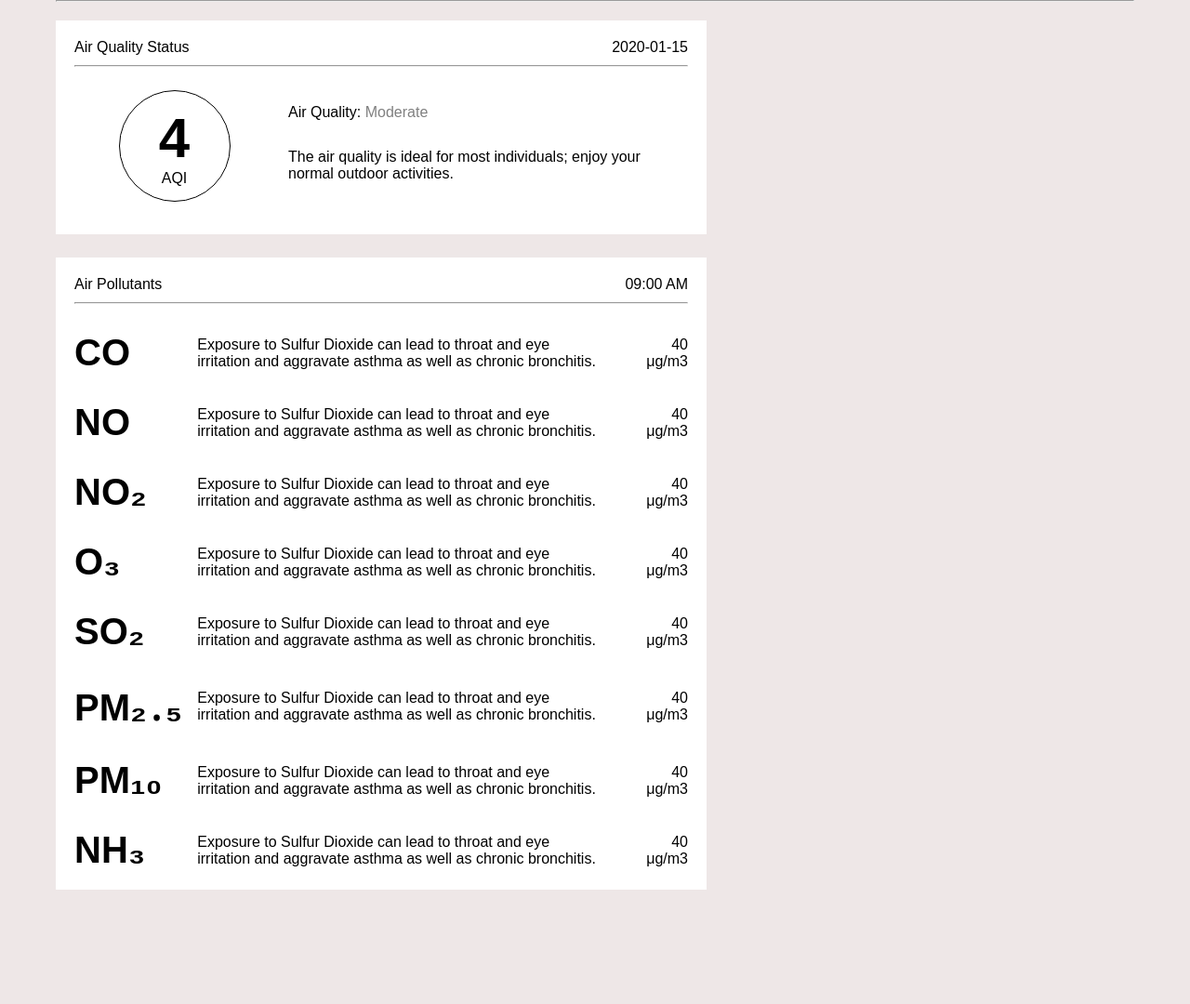
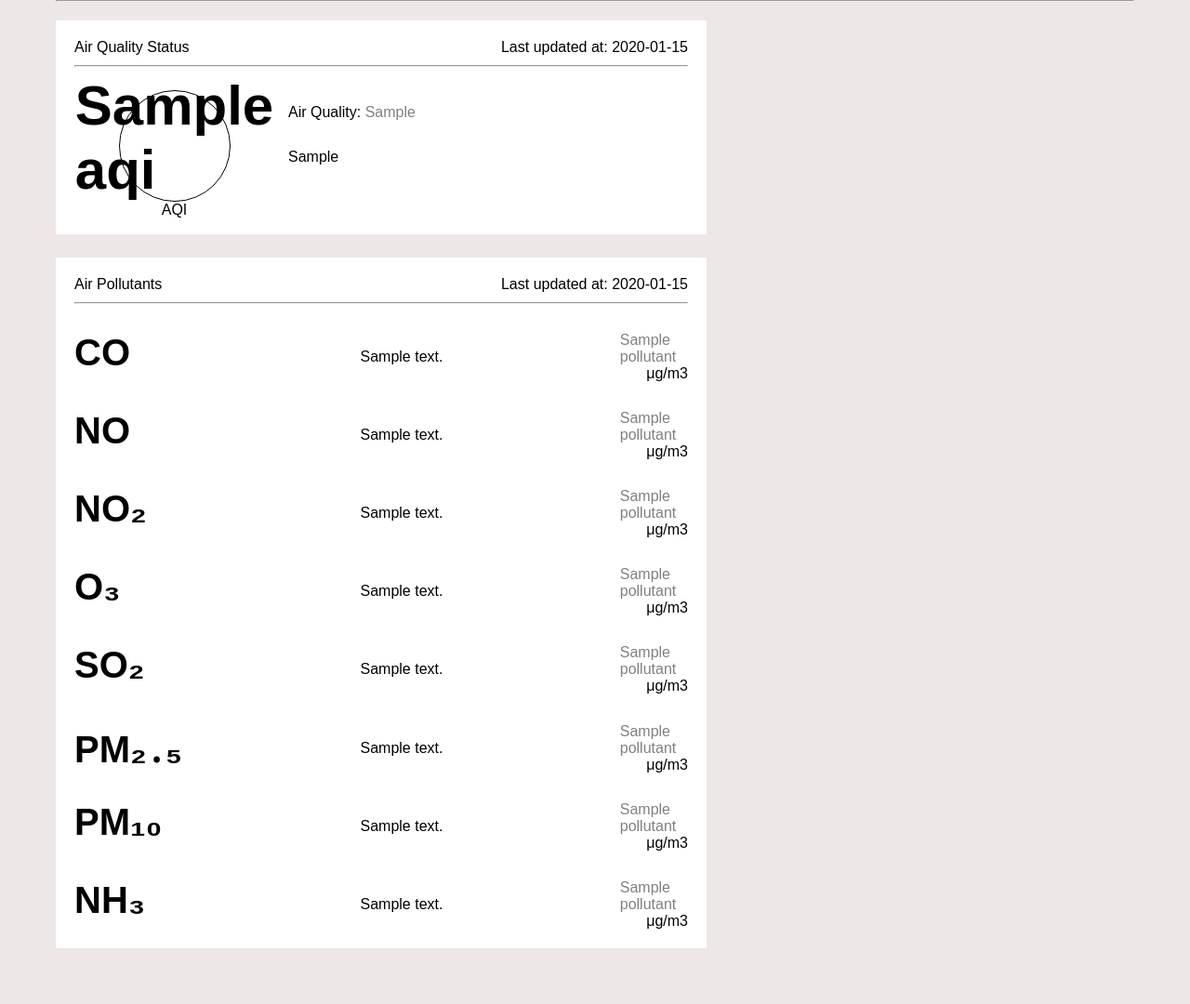
Before and after one commit to TharunBalaji2004/Team-Perceptron-ML-Hackathon, a Flask app: template templates/airquality.html in a window 1280 px wide. Shown: the part 156-1236 px from the top of the page at 93% size. Before the commit the page ends 1113 px from the top, so only its background shows below. Run offline with Flask 3, Linux system fonts and the light colour scheme; the template is opened without the code that fills it: most values are stand-ins (such as "Sample title", 1, 10 or a date in 2020).

Commit message:
Modify source code

```diff
--- a/static/css/airqualitycard.css
+++ b/static/css/airqualitycard.css
@@ -51,6 +51,10 @@ body{
     color: grey;
 }
 
+.ap-value {
+    color: grey;
+}
+
 .aqi-circle .aqi-value{
     font-size: 60px;
     font-weight: bold;
--- a/templates/airquality.html
+++ b/templates/airquality.html
@@ -43,24 +43,24 @@
             <main class="airquality-card">
                 <div class="airquality-card-head">
                     <span>Air Quality Status</span>
-                    <span>{{data.lastupdate}}</span>
+                    <span>Last updated at: {{data.lastupdate}}</span>
                 </div>
                 <hr class="airquality-card-line">
                 <div class="airquality-card-content">
                     <div class="content-col1">
                         <div class="aqi-circle">
-                            <span class="aqi-value">4</span>
+                            <span class="aqi-value">{{data.aqi}}</span>
                             <span class="aqi-text">AQI</span>
                         </div>
                     </div>
                     <div class="content-col2">
                         <div class="content-col2-row1">
                             <span>Air Quality: </span>
-                            <span class="aqi-remark">Moderate</span>
+                            <span class="aqi-remark">{{data.aqi_remarks}}</span>
                         </div>
                         <div class="content-col2-row2">
                             <span>
-                                The air quality is ideal for most individuals; enjoy your normal outdoor activities.
+                                {{data.airquality_remarks}}
                             </span>
                         </div>
                     </div>
@@ -72,7 +72,7 @@
             <main class="airpollutants-card">
                 <div class="airquality-card-head">
                     <span>Air Pollutants</span>
-                    <span>09:00 AM</span>
+                    <span>Last updated at: {{data.lastupdate}}</span>
                 </div>
                 <hr class="airquality-card-line">
                 <div class="airpollutants-card-content">
@@ -81,11 +81,11 @@
                     </div>
                     <div class="airpollutants-card-col2">
                         <span class="airpollutants-desc">
-                            Exposure to Sulfur Dioxide can lead to throat and eye irritation and aggravate asthma as well as chronic bronchitis.
+                            {{data['pollutants_desc'][0]}}
                         </span>
                     </div>
                     <div class="airpollutants-card-col3">
-                        <span>40</span>
+                        <span class="ap-value">{{data['pollutants'][0]}}</span>
                         <span>μg/m3</span>
                     </div>
                 </div>
@@ -95,11 +95,11 @@
                     </div>
                     <div class="airpollutants-card-col2">
                         <span class="airpollutants-desc">
-                            Exposure to Sulfur Dioxide can lead to throat and eye irritation and aggravate asthma as well as chronic bronchitis.
+                            {{data['pollutants_desc'][1]}}
                         </span>
                     </div>
                     <div class="airpollutants-card-col3">
-                        <span>40</span>
+                        <span class="ap-value">{{data['pollutants'][1]}}</span>
                         <span>μg/m3</span>
                     </div>
                 </div>
@@ -109,11 +109,11 @@
                     </div>
                     <div class="airpollutants-card-col2">
                         <span class="airpollutants-desc">
-                            Exposure to Sulfur Dioxide can lead to throat and eye irritation and aggravate asthma as well as chronic bronchitis.
+                            {{data['pollutants_desc'][2]}}
                         </span>
                     </div>
                     <div class="airpollutants-card-col3">
-                        <span>40</span>
+                        <span class="ap-value">{{data['pollutants'][2]}}</span>
                         <span>μg/m3</span>
                     </div>
                 </div>
@@ -123,11 +123,11 @@
                     </div>
                     <div class="airpollutants-card-col2">
                         <span class="airpollutants-desc">
-                            Exposure to Sulfur Dioxide can lead to throat and eye irritation and aggravate asthma as well as chronic bronchitis.
+                            {{data['pollutants_desc'][3]}}
                         </span>
                     </div>
                     <div class="airpollutants-card-col3">
-                        <span>40</span>
+                        <span class="ap-value">{{data['pollutants'][3]}}</span>
                         <span>μg/m3</span>
                     </div>
                 </div>
@@ -137,11 +137,11 @@
                     </div>
                     <div class="airpollutants-card-col2">
                         <span class="airpollutants-desc">
-                            Exposure to Sulfur Dioxide can lead to throat and eye irritation and aggravate asthma as well as chronic bronchitis.
+                            {{data['pollutants_desc'][4]}}
                         </span>
                     </div>
                     <div class="airpollutants-card-col3">
-                        <span>40</span>
+                        <span class="ap-value">{{data['pollutants'][4]}}</span>
                         <span>μg/m3</span>
                     </div>
                 </div>
@@ -151,11 +151,10 @@
                     </div>
                     <div class="airpollutants-card-col2">
                         <span class="airpollutants-desc">
-                            Exposure to Sulfur Dioxide can lead to throat and eye irritation and aggravate asthma as well as chronic bronchitis.
-                        </span>
+                            {{data['pollutants_desc'][5]}}
                     </div>
                     <div class="airpollutants-card-col3">
-                        <span>40</span>
+                        <span class="ap-value">{{data['pollutants'][5]}}</span>
                         <span>μg/m3</span>
                     </div>
                 </div>
@@ -165,11 +164,11 @@
                     </div>
                     <div class="airpollutants-card-col2">
                         <span class="airpollutants-desc">
-                            Exposure to Sulfur Dioxide can lead to throat and eye irritation and aggravate asthma as well as chronic bronchitis.
+                            {{data['pollutants_desc'][6]}}
                         </span>
                     </div>
                     <div class="airpollutants-card-col3">
-                        <span>40</span>
+                        <span class="ap-value">{{data['pollutants'][6]}}</span>
                         <span>μg/m3</span>
                     </div>
                 </div>
@@ -179,11 +178,11 @@
                     </div>
                     <div class="airpollutants-card-col2">
                         <span class="airpollutants-desc">
-                            Exposure to Sulfur Dioxide can lead to throat and eye irritation and aggravate asthma as well as chronic bronchitis.
+                            {{data['pollutants_desc'][7]}}
                         </span>
                     </div>
                     <div class="airpollutants-card-col3">
-                        <span>40</span>
+                        <span class="ap-value">{{data['pollutants'][7]}}</span>
                         <span>μg/m3</span>
                     </div>
                 </div>
```
